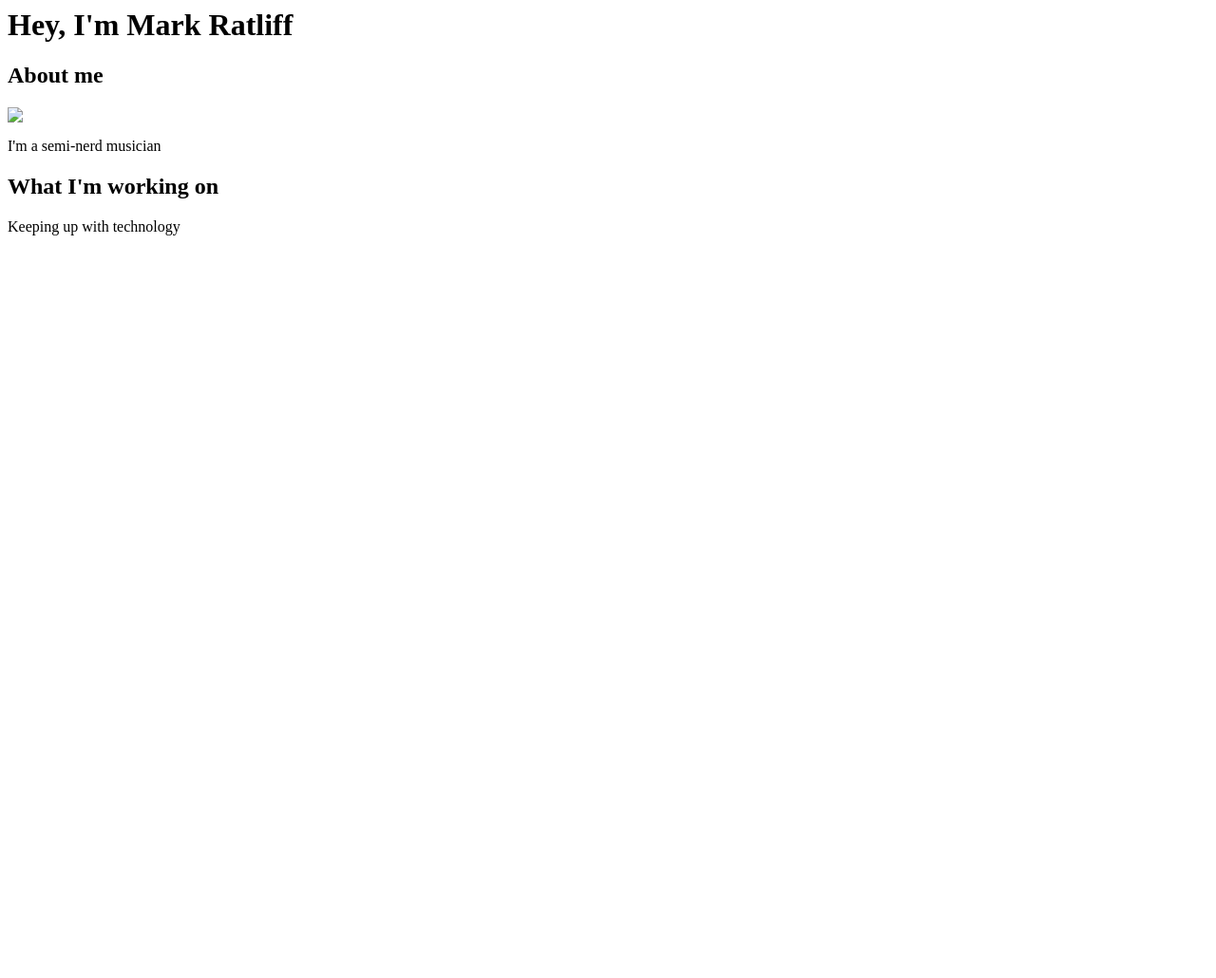
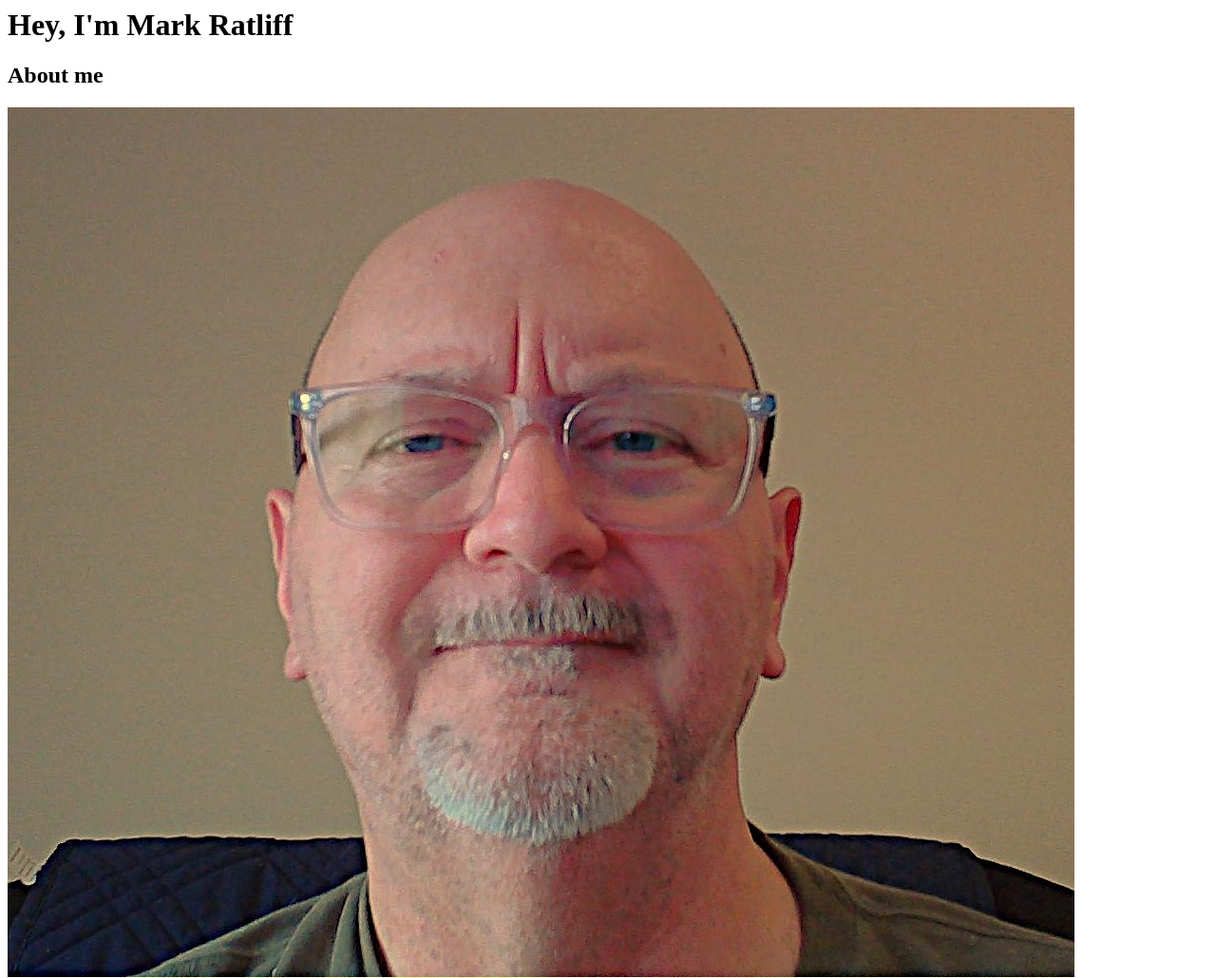
Before and after one commit to ratliffm/mywebsite, a plain HTML site: page index.html in a window 1280 px wide. Shown: the top 1030 px of the page at 95% size. Before the commit the page ends 800 px from the top, so only its background shows below. Drawn offline with Linux system fonts and the light colour scheme.

Commit message:
Update index.html

```diff
--- a/index.html
+++ b/index.html
@@ -4,7 +4,12 @@
     </h1>
     <body>
         <h2>About me</h2>
-        <img src="Mark-Pose-20240918.jpg sizes="(min-width: 10em)">
+        <img src=" <img srcset="Mark-Pose-20240918.jpg 120w,
+             Mark-Pose-20240918.jpg 193w,
+             Mark-Pose-20240918.jpg 278w"
+     sizes="(max-width: 710px) 120px,
+            (max-width: 991px) 193px,
+            278px">
         <p>
             I'm a semi-nerd musician
         </p>
```
